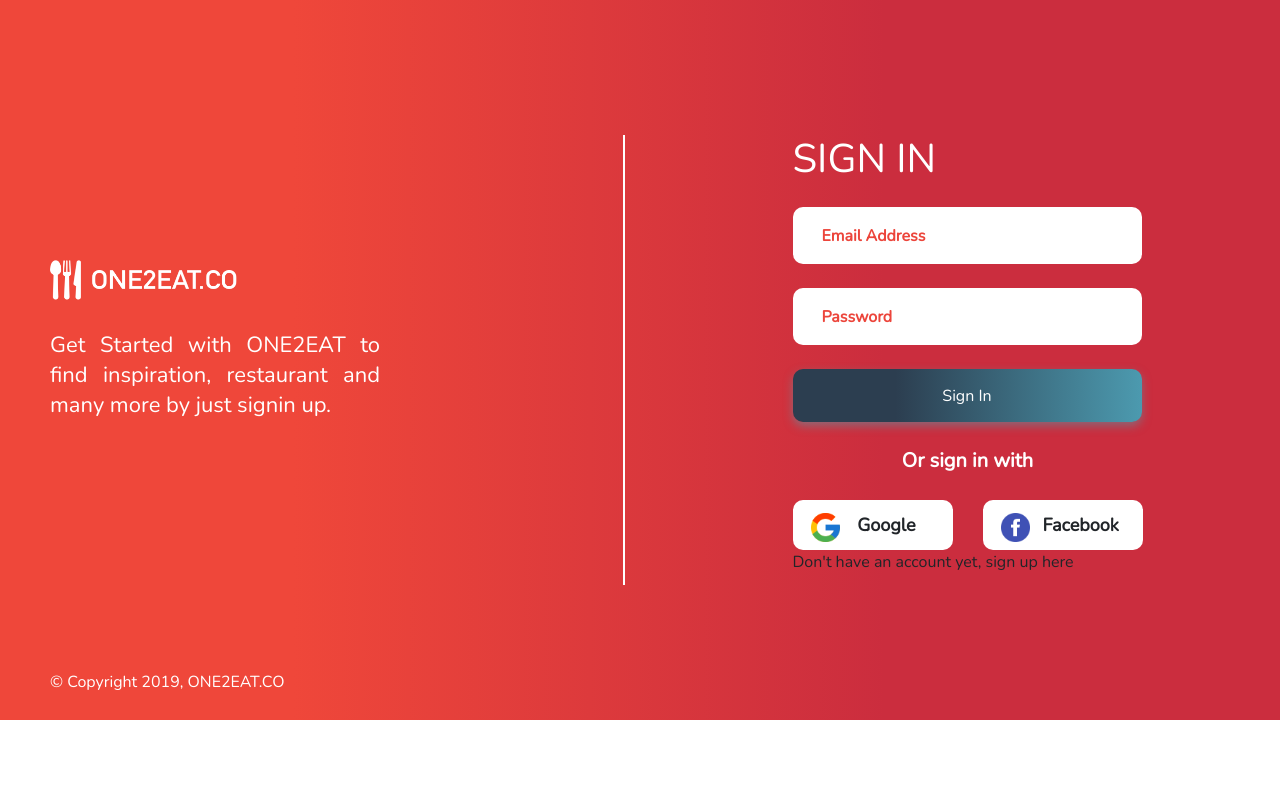
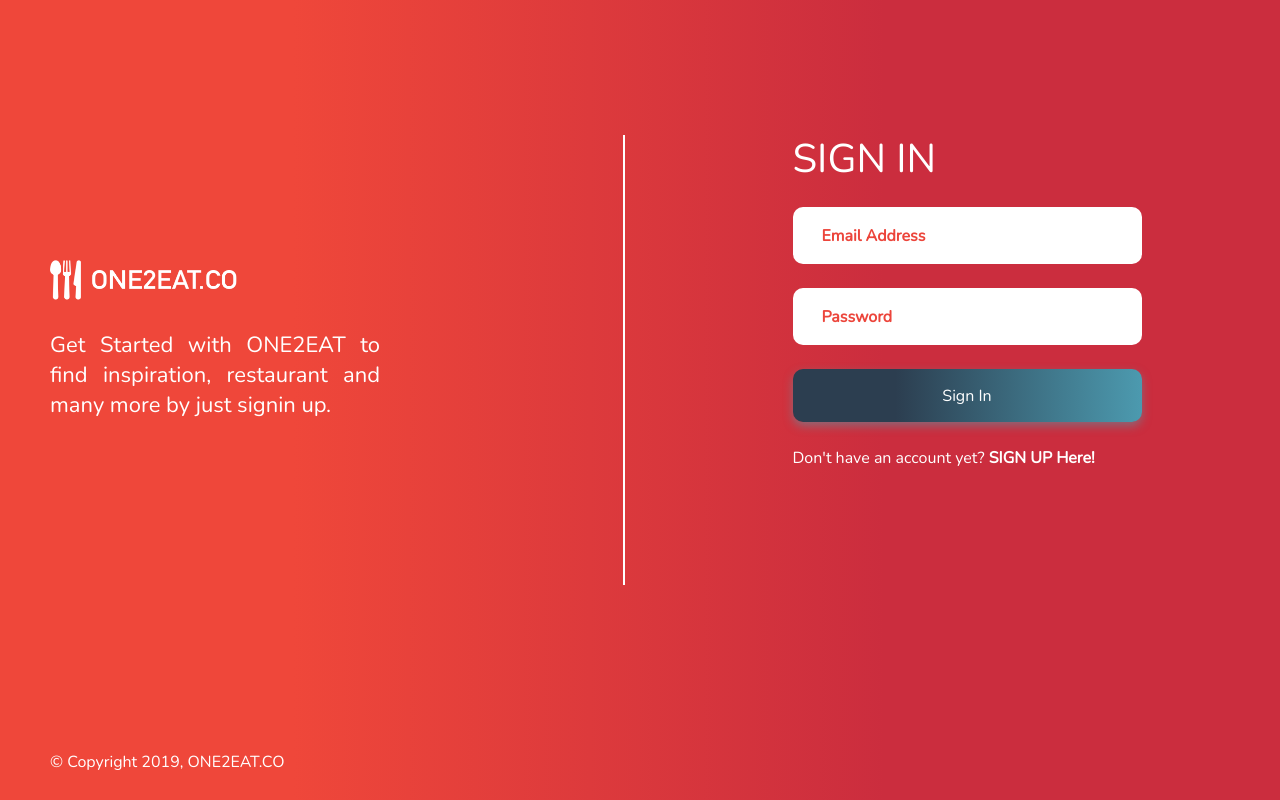
Before and after one commit to one2eat/frontend, a React (Create React App) app: page /signin in a window 1280 px wide. Built offline with nearby package versions, Linux system fonts and the light colour scheme.

Commit message:
Add Spacing to Footer and Removed Login with Google Links

```diff
--- a/src/components/SignIn/index.js
+++ b/src/components/SignIn/index.js
@@ -7,7 +7,11 @@ import logo from "../../assets/images/one2eat-logo.png";
 
 const SignInBackgroundPage = styled.div`
   background: linear-gradient(270deg, #cb2d3e 30.9%, #ef473a 77.03%);
-  height: 720px;
+  min-height: 100vh;
+  height: 100%;
+  display: flex;
+  flex-direction: column;
+  justify-content: space-between;
 `;
 
 const HomeLogo = styled.img`
--- a/src/components/SignIn/logInForm.js
+++ b/src/components/SignIn/logInForm.js
@@ -10,6 +10,7 @@ import getValidationSchema from "./validate-yup/getValidationSchema";
 import GoogleLogo from "../../assets/images/signIn/google.png";
 import FacebookLogo from "../../assets/images/signIn/facebook.png";
 import { loginUser } from "../Redux/actions/logIn";
+import { Link } from 'react-router-dom'
 
 const FormTitle = styled.h1`
   color: #fff;
@@ -80,6 +81,14 @@ const SignWith = styled.div`
   }
 `;
 
+const NoAccountLink = styled(Link)`
+  color: #fff;
+  text-align: center;
+  margin: 24px 0;
+  // font-size: 20px;
+  // font-weight: bold;
+`
+
 class LogInForm extends React.Component {
   render() {
     return (
@@ -129,8 +138,9 @@ class LogInForm extends React.Component {
               </Form>
             )}
           </Formik>
-          <OrSignInWith>Or sign in with</OrSignInWith>
-          <Row>
+          <div className="mb-4"></div>
+          {/* <OrSignInWith>Or sign in with</OrSignInWith> */}
+          {/* <Row>
             <Col>
               <SignWith>
                 <img src={GoogleLogo} alt="google" width="35px" />
@@ -143,8 +153,8 @@ class LogInForm extends React.Component {
                 <span>Facebook</span>
               </SignWith>
             </Col>
-          </Row>
-          <div>Don't have an account yet, sign up here</div>
+          </Row> */}
+          <NoAccountLink to="/register">Don't have an account yet? <b>SIGN UP Here!</b></NoAccountLink>
         </WidthForm>
       </InsideRightContent>
     );
```
